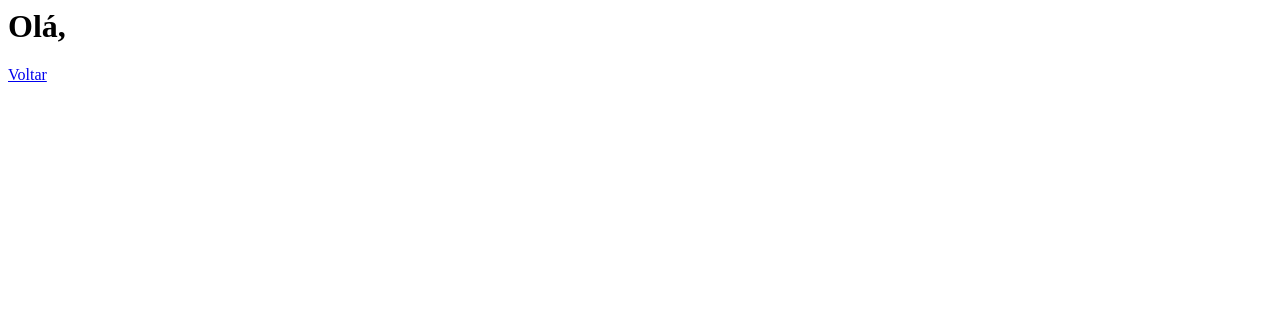
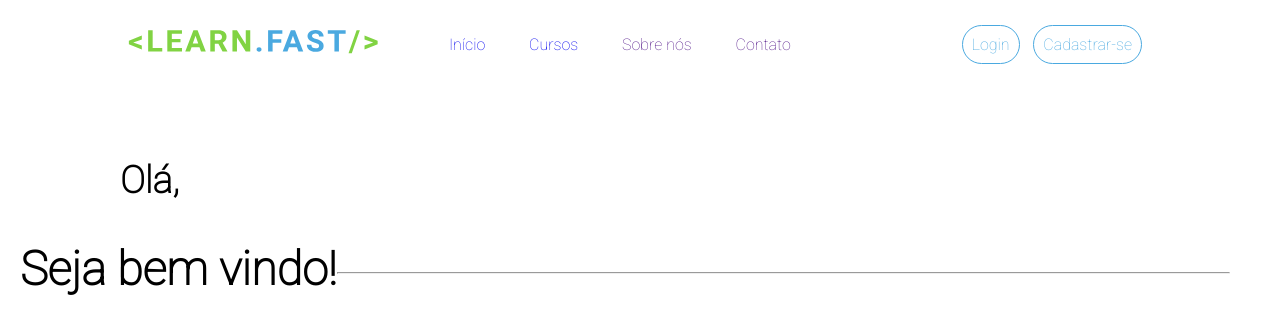
Before and after one commit to henriqueribeiro-code/learnfast, a Django app: page /conta/areadoaluno/ in a window 1280 px wide. Before the commit the part shown is almost empty. Shown: the top 334 px of the page. Run offline with Django 3.2, Linux system fonts and the light colour scheme; parts of the project's set-up code (start-up, migrations or seed data) failed here and were passed over; some libraries are stand-ins or nearby versions.

Commit message:
Criação do Painel do Aluno | Manutenção em alguns Bugs

```diff
--- a/learnfast/accounts/templates/student_area/index.html
+++ b/learnfast/accounts/templates/student_area/index.html
@@ -1,6 +1,64 @@
+{% extends 'base.html' %}
+{% load static %}
 
 
-<h1>Olá, {{ user.username }}</h1>
+{% block 'style' %}
+  <style>
+      #logo-main img{
+          width: 250px;
+      }
+
+      #welcome-name h2{
+          margin-left: 120px;
+          font-size: 28pt;
+          margin-top: 70px;
+      }
+
+      #welcome-message {
+          display: flex;
+          float: left;
+
+      }
 
 
-<a href="{% url 'home' %}">Voltar</a>
+
+      #welcome-message h1{
+          font-size: 35pt;
+          margin-top: 40px;
+          margin-left: 20px;
+      }
+
+      hr{
+          margin: 70px 50px 0px 50px;
+          color: #A6F869;
+      }
+  </style>
+{% endblock  %}
+
+{% block 'logo' %}
+<div id="logo-main">
+    <img src="{% static 'img/elements/logo.svg' %}" alt="Logo learn Fast">
+</div>
+{% endblock %}
+
+
+
+{% block 'content' %}
+
+<div id="welcome-name">
+    <h2>Olá, {{ user.username }} </h2>
+</div>
+
+<div id="welcome-message">
+    <h1>Seja bem vindo!</h1>
+
+</div>
+
+
+<hr>
+
+
+
+
+
+{% endblock  %}
--- a/learnfast/core/templates/base.html
+++ b/learnfast/core/templates/base.html
@@ -15,10 +15,12 @@
 
 <body>
   <header>
+    {% block 'logo' %}
+    {% endblock %}
     <nav>
       <ul class="nav_items">
-        <li><a href="">Início</a></li>
-        <li><a href="">Cursos</a></li>
+        <li><a href="{% url 'home' %}">Início</a></li>
+        <li><a href="localhost:8000/courses/">Cursos</a></li>
         <li><a href="">Sobre nós</a></li>
         <li><a href="">Contato</a></li>
       </ul>
```
Also changed, not shown: learnfast/core/static/css/global.css (+7 -0 lines).
